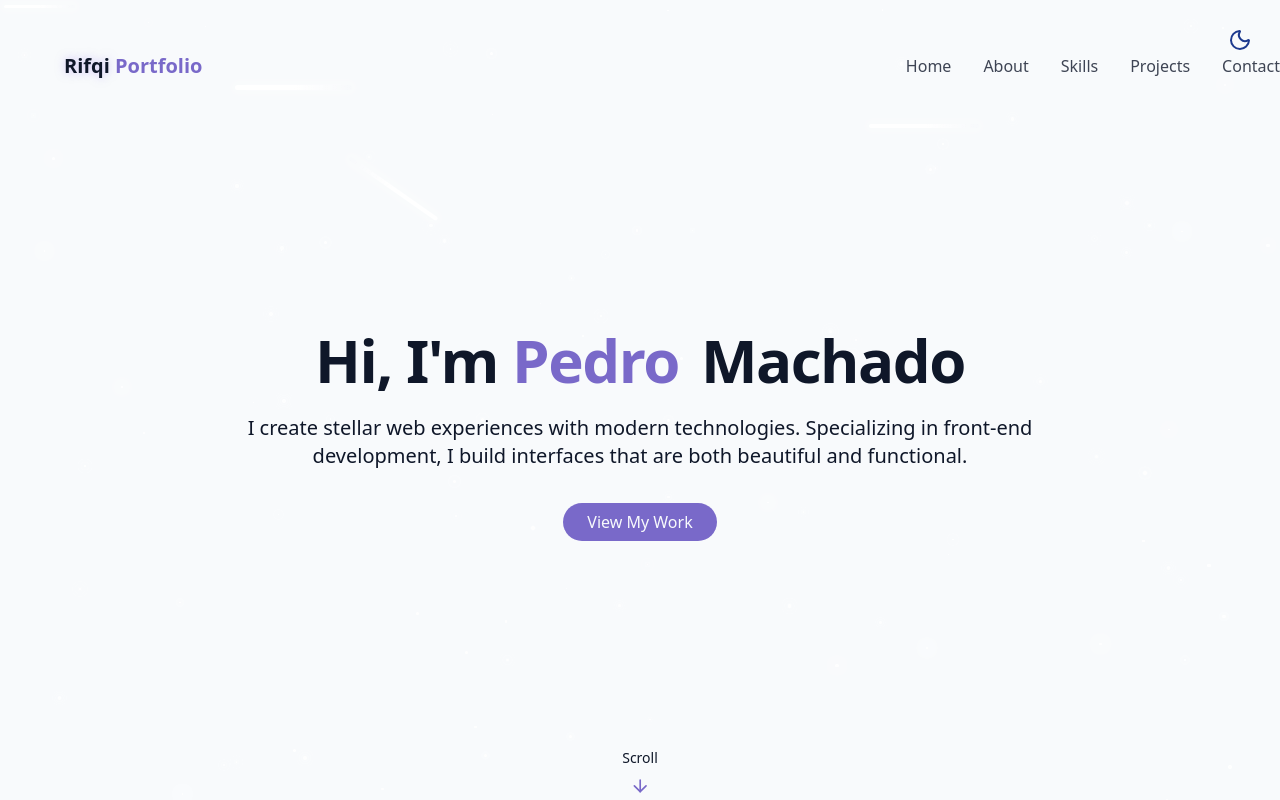
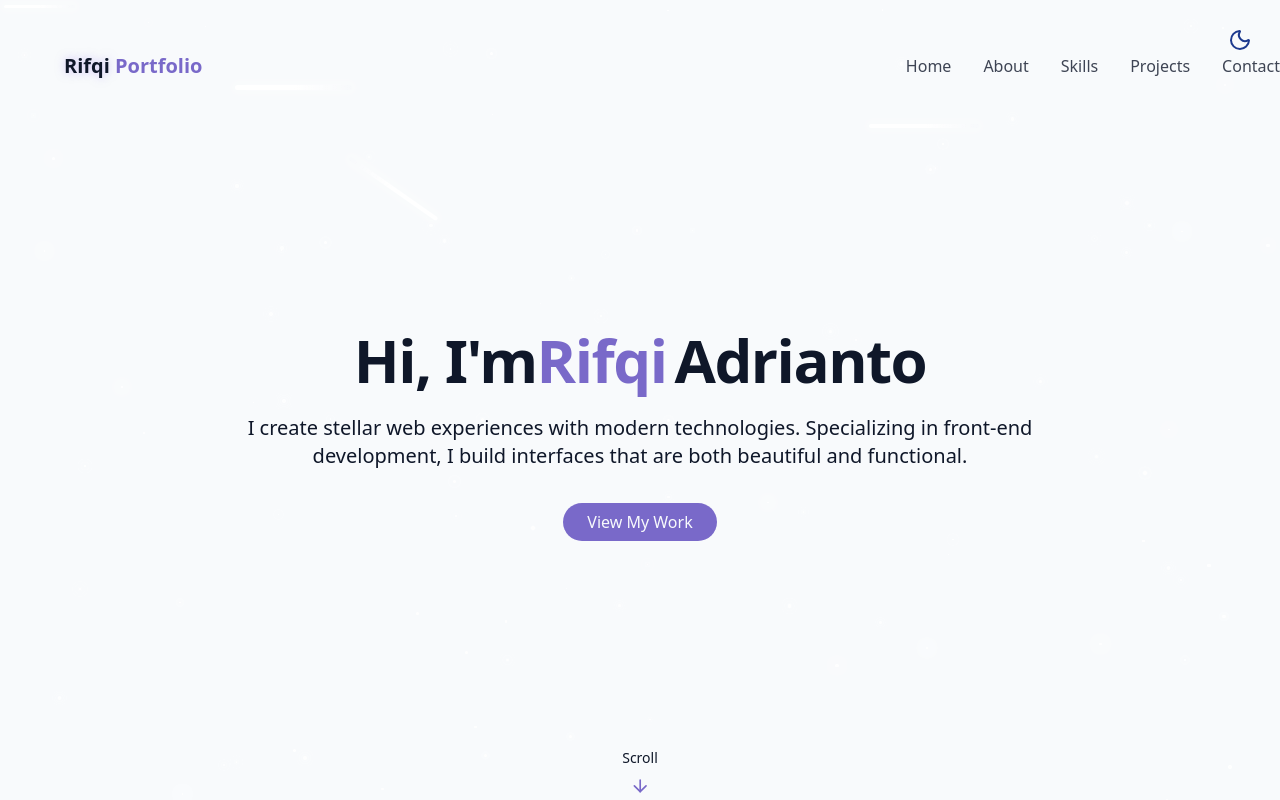
Before and after one commit to rifqiadrianto007/React_Portofolio, a React (Vite) app: page / in a window 1280 px wide. Shown: the top 800 px of the page. Built offline with nearby package versions, Linux system fonts and the light colour scheme.

Commit message:
HeroSec update & cleancode

```diff
--- a/src/components/HeroSection.jsx
+++ b/src/components/HeroSection.jsx
@@ -4,19 +4,16 @@
     return (
         <section
             id="hero"
-            className="relative min-h-screen flex flex-col items-center justify-center px-4"
-        >
+            className="relative min-h-screen flex flex-col items-center justify-center px-4">
             <div className="container max-w-4xl mx-auto text-center z-10">
                 <div className="space-y-6">
                     <h1 className="text-4xl md:text-6xl font-bold tracking-tight">
                         <span className="opacity-0 animate-fade-in"> Hi, I'm</span>
                         <span className="text-primary opacity-0 animate-fade-in-delay-1">
-                            {" "}
-                            Pedro
+                            Rifqi
                         </span>
                         <span className="text-gradient ml-2 opacity-0 animate-fade-in-delay-2">
-                            {" "}
-                            Machado
+                            Adrianto
                         </span>
                     </h1>
 
```
